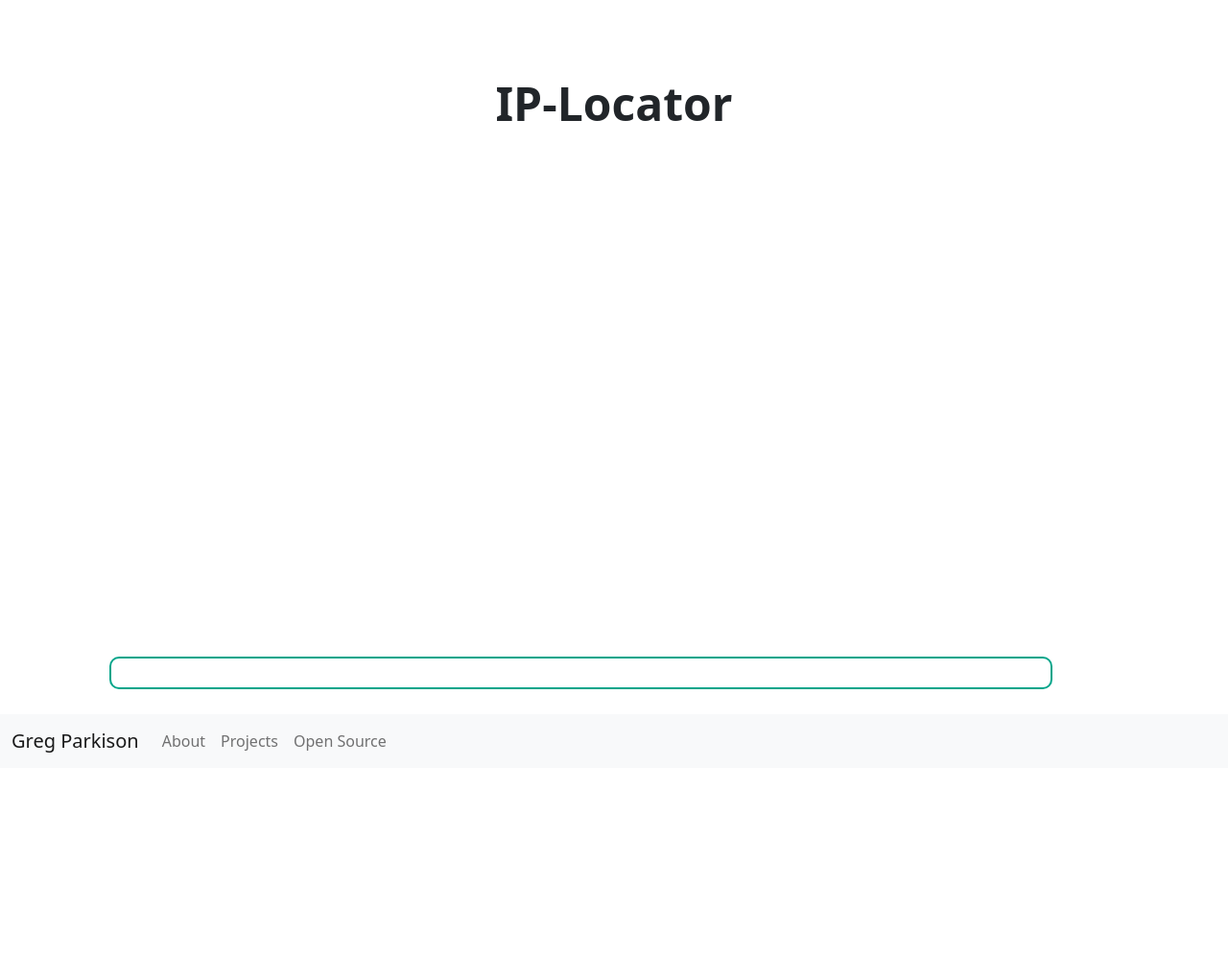
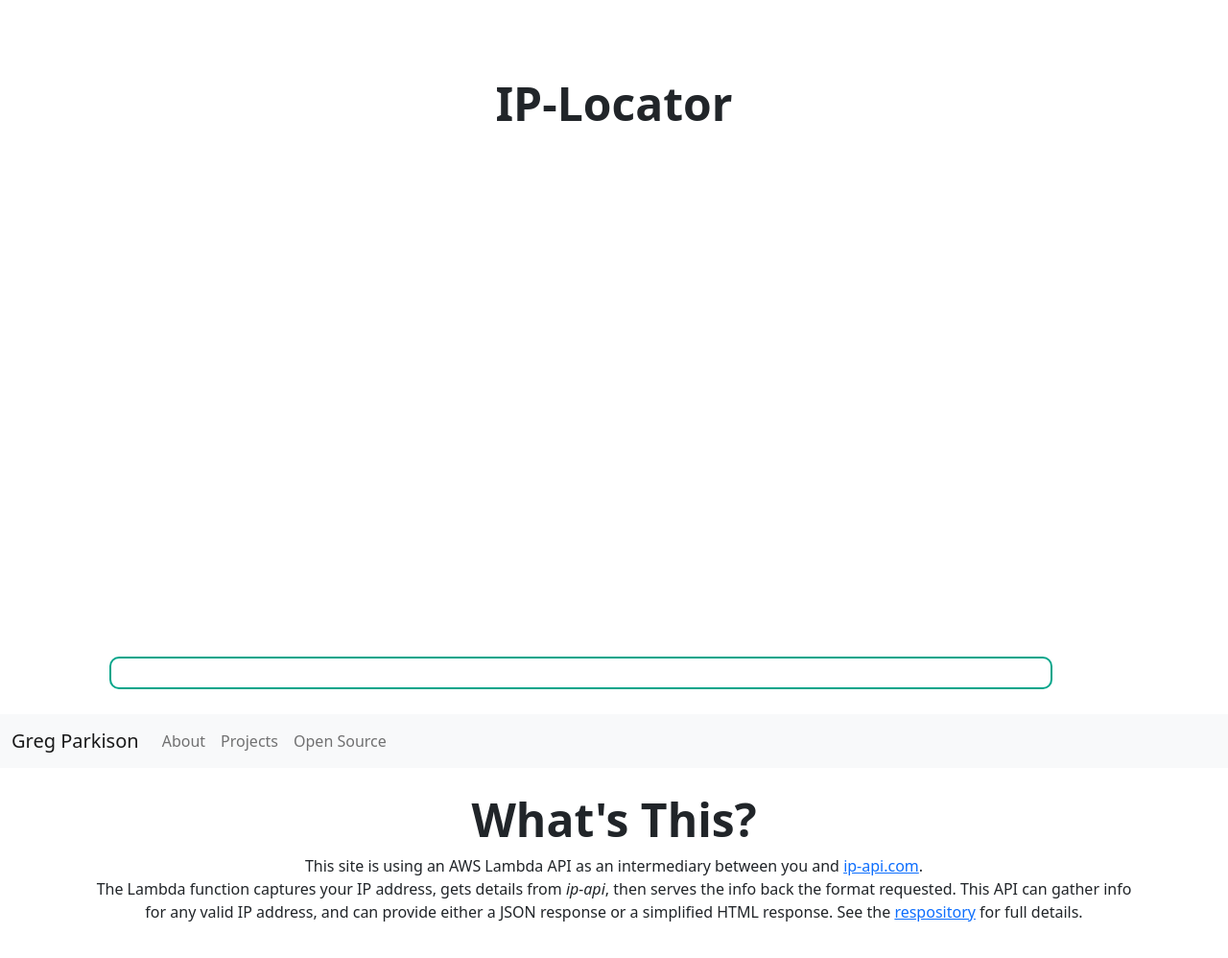
Before and after one commit to g-parki/IP-Locator, a plain HTML site: page docs/index.html in a window 1280 px wide. Shown: the whole page at 96% size. Before the commit the page ends 960 px from the top, so only its background shows below. Drawn offline with nearby package versions, Linux system fonts and the light colour scheme; no server answers.

Commit message:
Add info section, fix main link

```diff
--- a/docs/assets/css/styles.css
+++ b/docs/assets/css/styles.css
@@ -3,8 +3,8 @@
     font-weight: 700;
 }
 
-#map-container {
-    margin-bottom: 20%;
+#scrollspytop {
+    margin-bottom: 80px;
 }
 
 #ip-locator-demo {
--- a/docs/index.html
+++ b/docs/index.html
@@ -13,16 +13,24 @@
     <div id="scrollspytop" class="container Walign-middle text-center p-4">
       <div class="mt-5">
           <div class="huge-text">IP-Locator</div>
-          <p></p>
       </div>
       <div id="map-container">
         <div id="map"></div>
         <div id="ip-locator-demo"></div>
       </div>
+      <div class="mt-5">
+        <div class="huge-text">What's This?</div>
+        <p>
+          This site is using an AWS Lambda API as an intermediary between you and <a href="https://ip-api.com/">ip-api.com</a>.<br>
+          The Lambda function captures your IP address, gets details from <em>ip-api</em>, then serves the info back the format requested. This API can gather
+          info for any valid IP address, and can provide either a JSON response or a simplified HTML response. See the <a href="https://github.com/g-parki/IP-Locator">respository</a>
+          for full details.
+        </p>
+    </div>
     </div>
     <nav id="navbar" class="navbar navbar-expand-lg navbar-light bg-light fixed-bottom">
       <div class="container-fluid">
-          <a class="navbar-brand" href="#">Greg Parkison</a>
+          <a class="navbar-brand" href="https://gregp.dev">Greg Parkison</a>
           <button class="navbar-toggler" type="button" data-toggle="collapse" data-target="#navbar-toggle" aria-controls="navbar-toggle" aria-expanded="false" aria-label="Toggle navigation">
           <span class="navbar-toggler-icon"></span>
           </button>
```
